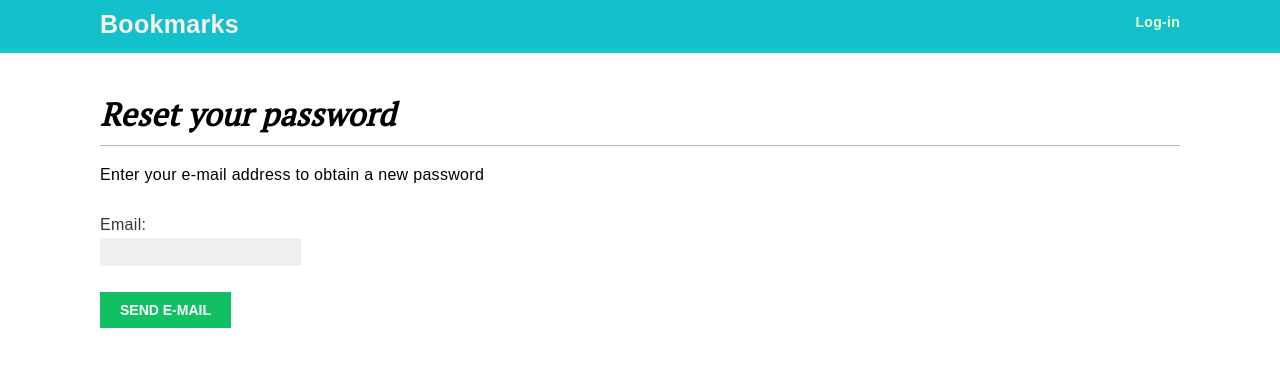
After one commit to codingEzio/code_py_bookreview_django2_by_example, a Django app: page /account/password_reset/ in a window 1280 px wide. The commit adds this page. Shown: the top 367 px of the page. Run offline with Django 3.2, Linux system fonts and the light colour scheme; some web fonts are replaced.

Commit message:
Implementing password-reset feature

```diff
--- a/djbBookmark/account/urls.py
+++ b/djbBookmark/account/urls.py
@@ -6,6 +6,29 @@ from . import views
 urlpatterns = [
     path('', views.dashboard, name='dashboard'),
 
+    # These can be omitted to just one line (`django.contrib.auth.views.urls`)
+    # path('', include('django.contrib.auth.urls'))
+
     path('login/', auth_views.LoginView.as_view(), name='login'),
     path('logout/', auth_views.LogoutView.as_view(), name='logout'),
+
+    path('password_change/',
+         auth_views.PasswordChangeView.as_view(),
+         name='password_change'),
+    path('password_change/done/',
+         auth_views.PasswordChangeDoneView.as_view(),
+         name='password_change_done'),
+
+    path('password_reset/',
+         auth_views.PasswordResetView.as_view(),
+         name='password_reset'),
+    path('password_reset/done/',
+         auth_views.PasswordResetDoneView.as_view(),
+         name='password_reset_done'),
+    path('reset/<uidb64>/<token>/',
+         auth_views.PasswordResetConfirmView.as_view(),  # uidb64 => Use ID in Base64
+         name='password_reset_confirm'),
+    path('reset/done/',
+         auth_views.PasswordResetCompleteView.as_view(),
+         name='password_reset_complete'),
 ]
--- a/djbBookmark/templates/registration/login.html
+++ b/djbBookmark/templates/registration/login.html
@@ -22,5 +22,11 @@
 			<input type="hidden" name="text" value="{{ next }}">
 			<p><input type="submit" value="Log-in"></p>
 		</form>
+
+		<p>
+			<a href="{% url "password_reset" %}">
+				Forgotten your password? 😏
+			</a>
+		</p>
 	</div>
 {% endblock %}
--- /dev/null
+++ b/djbBookmark/templates/registration/password_reset_email.html
@@ -0,0 +1,6 @@
+Someone asked for password reset for email {{ email }}.
+
+Follow the link below:
+{{ protocol }}://{{ domain }}{% url "password_reset_confirm" uidb64=uid token=token %}
+
+Your name is {{ user.get_username }}
--- /dev/null
+++ b/djbBookmark/templates/registration/password_reset_form.html
@@ -0,0 +1,14 @@
+{% extends "base.html" %}
+
+{% block title %}
+	Reset your password
+{% endblock %}
+
+{% block content %}
+	<h1>Reset your password</h1>
+	<p>Enter your e-mail address to obtain a new password</p>
+	<form action="." method="post">
+		{{ form.as_p }}
+		<p><input type="submit" value="Send e-mail"></p> {% csrf_token %}
+	</form>
+{% endblock %}
```
Also changed, not shown: djbBookmark/djbBookmark/settings.py (+15 -1 lines), djbBookmark/templates/registration/password_change_done.html (added, +10 -0 lines), djbBookmark/templates/registration/password_change_form.html (added, +14 -0 lines), djbBookmark/templates/registration/password_reset_complete.html (added, +13 -0 lines), djbBookmark/templates/registration/password_reset_confirm.html (added, +18 -0 lines), djbBookmark/templates/registration/password_reset_done.html (added, +8 -0 lines).
